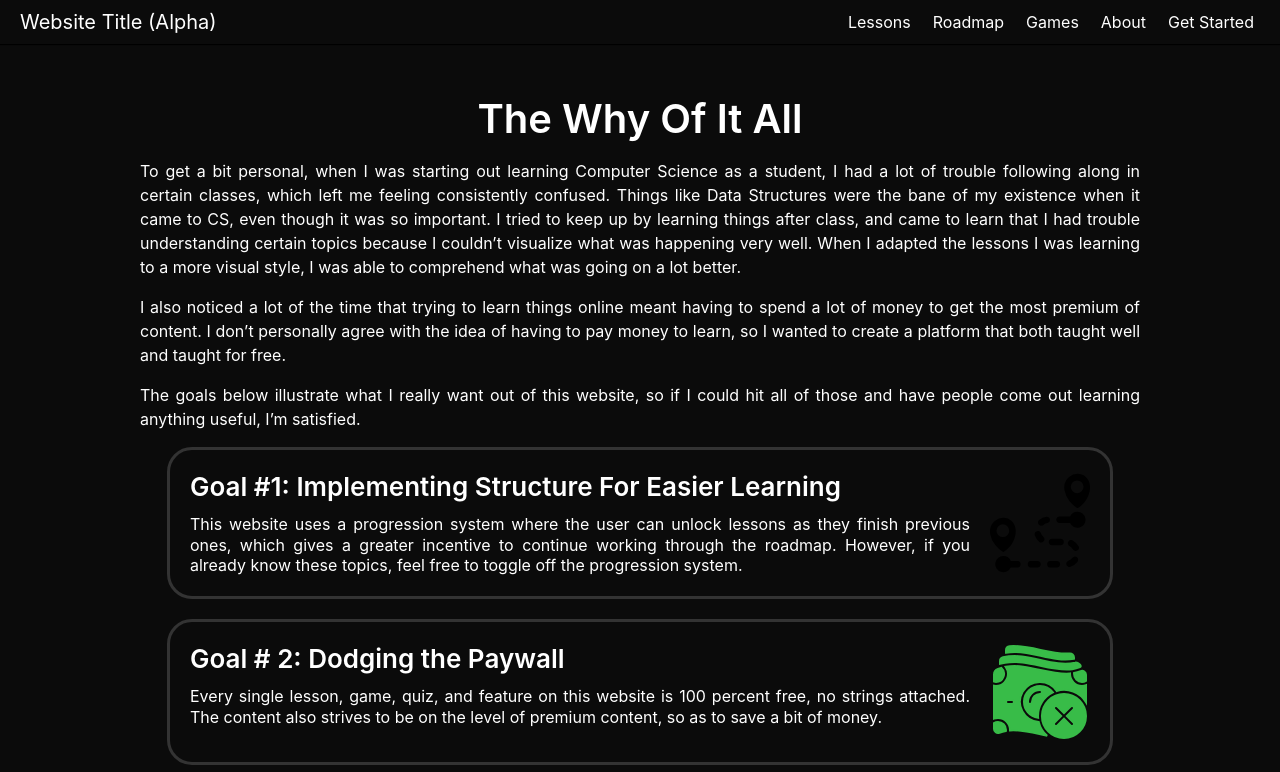
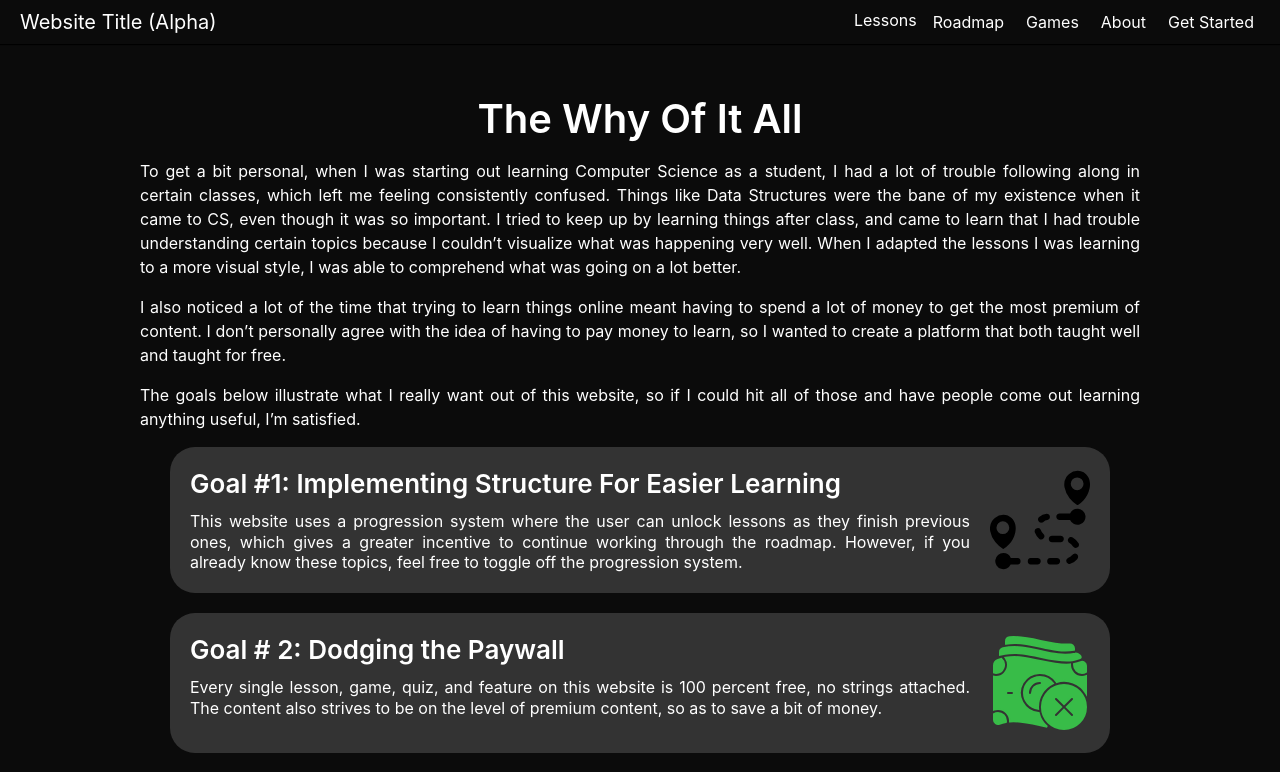
Before and after one commit to tljibbers/Web-App-For-Teaching-CS, a React (Vite) app in the folder web-app-for-teaching-cs/: page /about in a window 1280 px wide. Shown: the top 772 px of the page. Built offline with nearby package versions, Linux system fonts and the light colour scheme.

Commit message:
making dropdown menu

```diff
--- a/web-app-for-teaching-cs/src/Header.jsx
+++ b/web-app-for-teaching-cs/src/Header.jsx
@@ -6,11 +6,21 @@ function Header() {
 
   return (
     <div className="headerBox">
-        <div id="website-title">Website Title (Alpha)</div>
+        <div id="website-title" onClick={() => navigate('/home')}>Website Title (Alpha)</div>
         <div className="Lesson-GetStarted">
-            <button className="HeaderButton" onClick={() => navigate('/home')}>
-                Lessons
-            </button>
+            <div className='dropdown'>
+                <div className="HeaderButton">
+                    Lessons
+                </div>
+                <div className='dropdownFlex'>
+                    <div className='programmingLessons'>
+                        <div className="programTitle">banana</div>
+                    </div>
+                    <div className='dataStructures'>
+                        <div classname='dsaTitle'>banana</div>
+                    </div>
+                </div>
+            </div>
             <button className="HeaderButton" onClick={() => navigate('/roadmap')}>
                 Roadmap
             </button>
--- a/web-app-for-teaching-cs/src/about.css
+++ b/web-app-for-teaching-cs/src/about.css
@@ -28,8 +28,7 @@
     color: white;
     line-height: 1.3;
     text-align: justify;
-    border-color: #333333;
-    border-style: solid;
+    background-color: #333333;
     border-radius: 25px;
     display: flex;
     gap: 20px;
--- a/web-app-for-teaching-cs/src/header.css
+++ b/web-app-for-teaching-cs/src/header.css
@@ -11,6 +11,7 @@
     color: white;
     font-family: 'Inter', sans-serif;
     font-size: 20px;
+    cursor: pointer;
 }
 
 .Lesson-GetStarted {
@@ -26,3 +27,21 @@
     font-size: 16px;
     cursor: pointer;
 }
+
+.dropdownFlex {
+    position: absolute;
+    top: 45px;
+    display: none;
+    background-color: #0c0c0c;
+    color: white;
+    font-size: 15px;
+}
+
+.dropdown.clicked .dropdownFlex {
+    display: flex;
+
+}
+
+.programTitle, .dsaTitle {
+
+}
```
